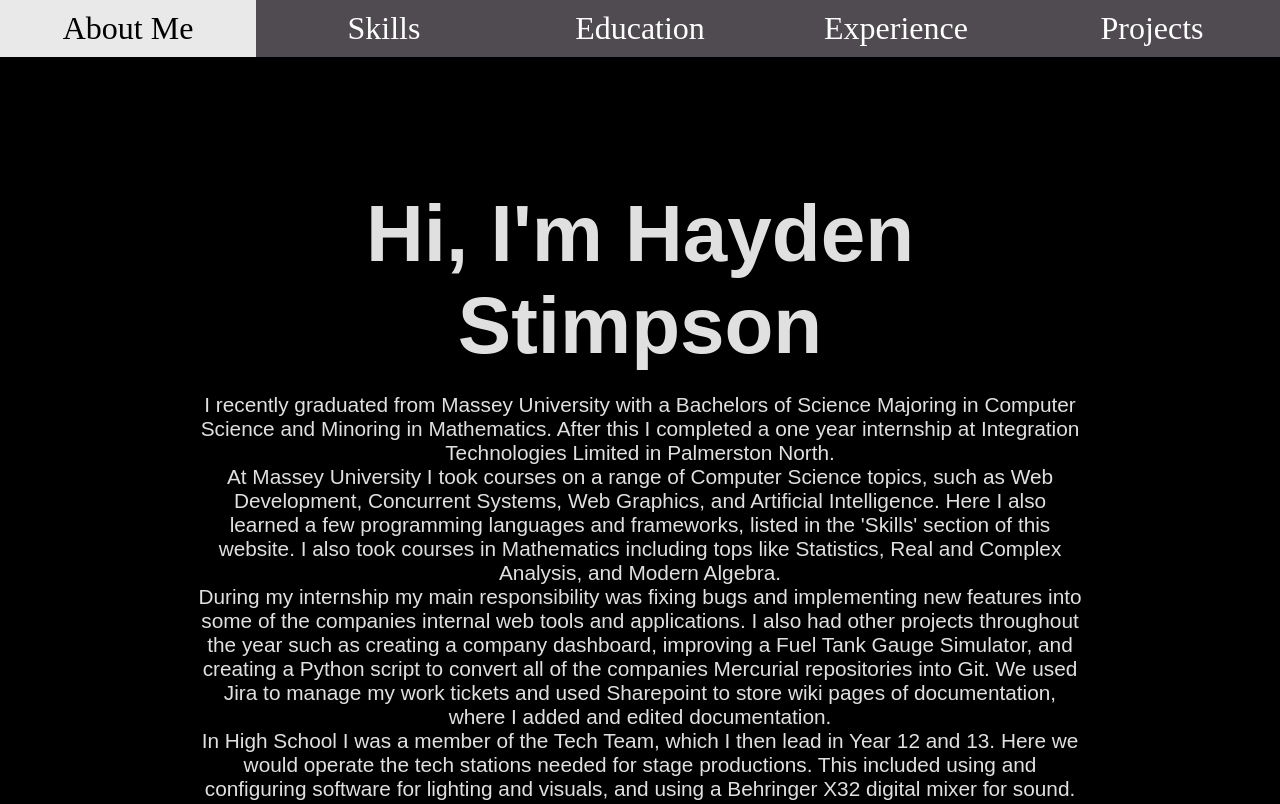
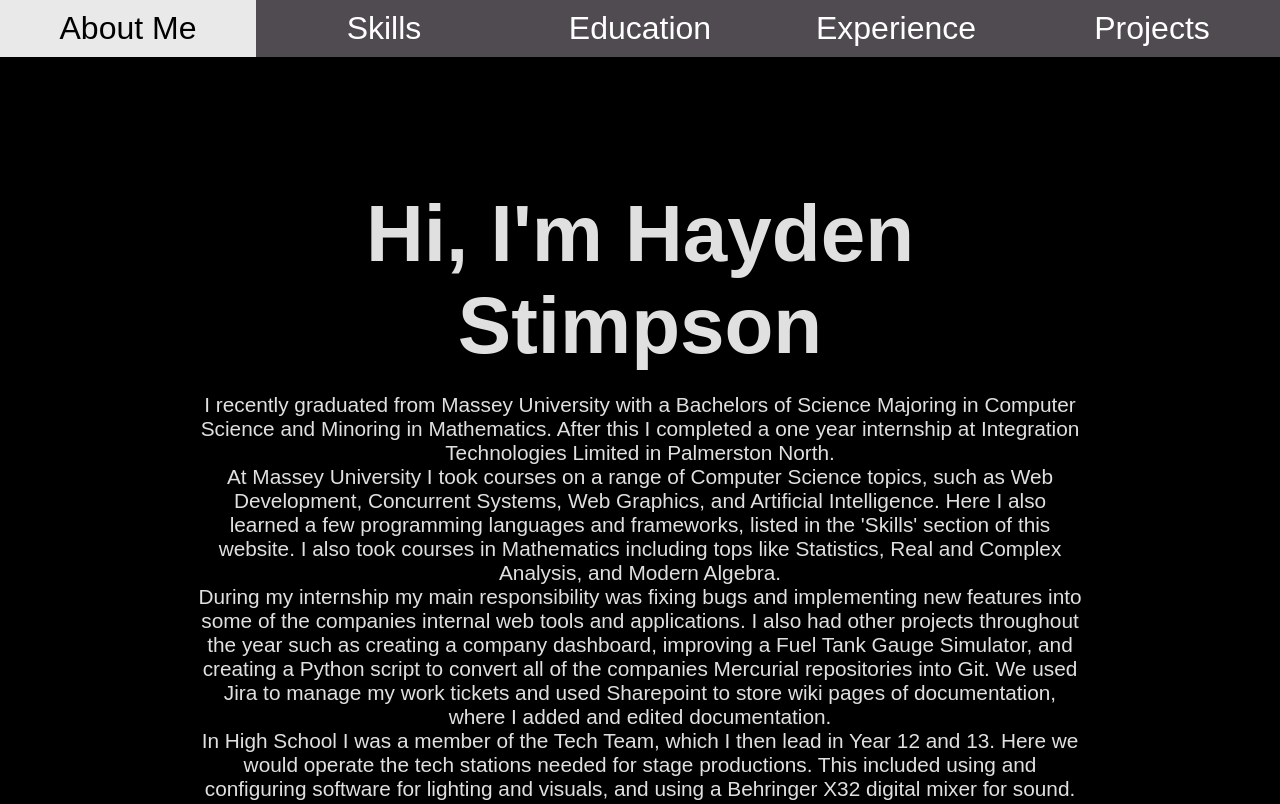
Before and after one commit to HaydenS9009/HaydenS9009.github.io, a plain HTML site: page index.html in a window 1280 px wide. Shown: the top 804 px of the page. Drawn offline with Linux system fonts and the light colour scheme.

Commit message:
Added navbar to main font styling section

```diff
--- a/stylesheet.css
+++ b/stylesheet.css
@@ -7,7 +7,7 @@ body {
 }
 
 /* All font types */
-h3, p, li {
+h3, p, li, a {
     color: #e0e0e0;
     font-family: Arial, Verdana, Tahoma, sans-serif;
 }
```
